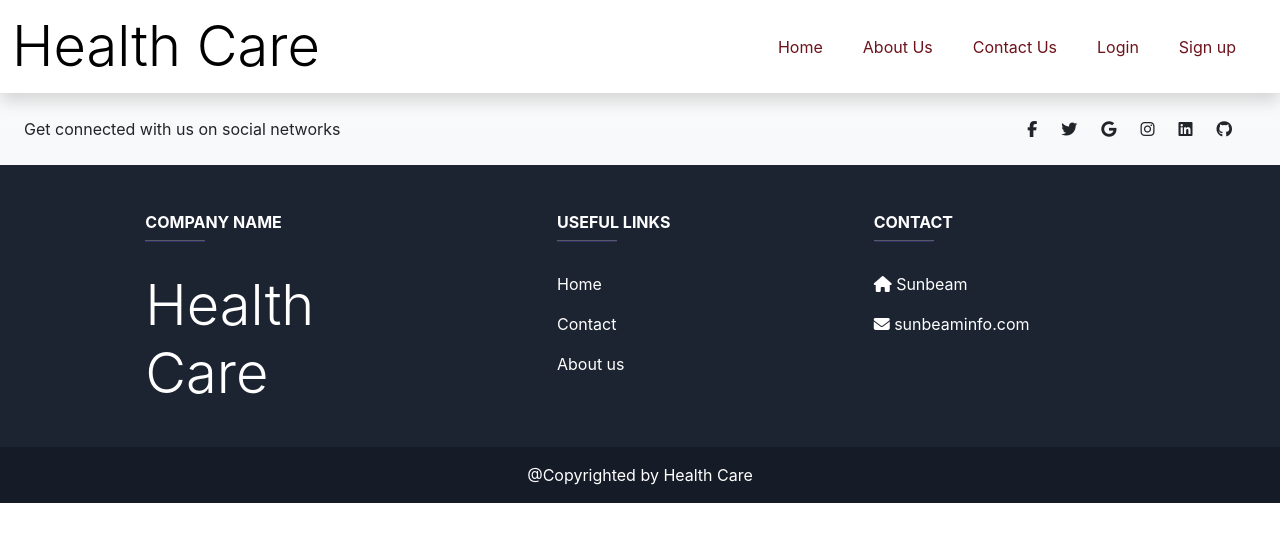
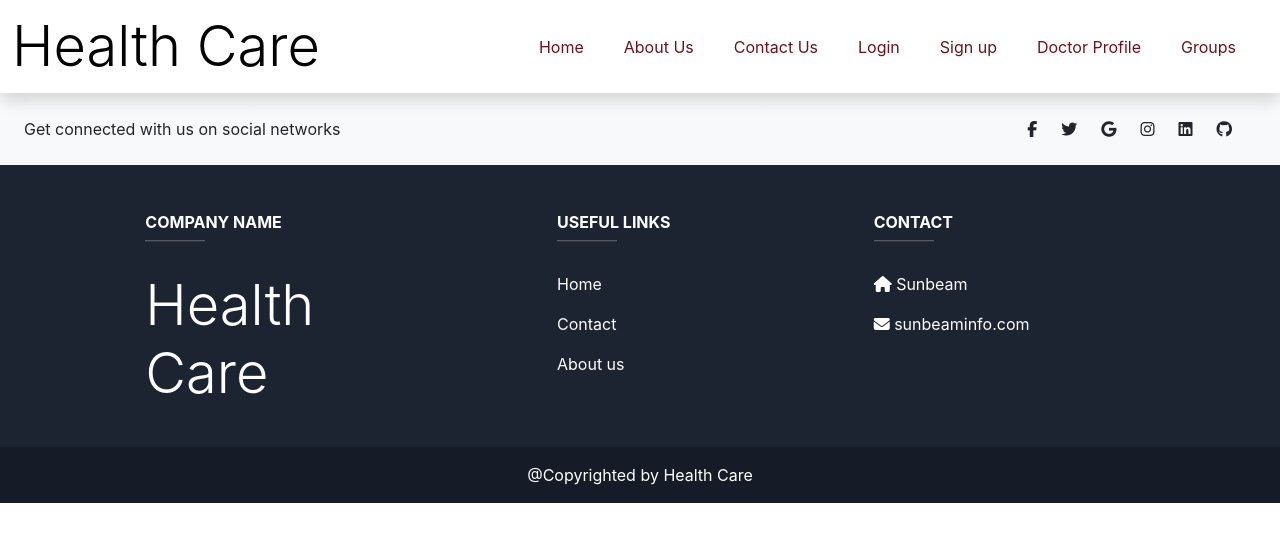
Before and after one commit to CureoiusMinds/healthcare-frontend, a React (Create React App) app: page / in a window 1280 px wide. Shown: the top 542 px of the page. Built offline with nearby package versions, Linux system fonts and the light colour scheme.

Commit message:
doctor profile added

```diff
--- a/src/components/common/Navbar.jsx
+++ b/src/components/common/Navbar.jsx
@@ -28,6 +28,12 @@ const Navbar = () => {
             <li className="nav-item me-4">
               <NavLink className="nav-link" style={{ color: "#6c131c" }} to={"/signup"}>Sign up</NavLink>
             </li>
+            <li className="nav-item me-4">
+              <NavLink className="nav-link" style={{ color: "#6c131c" }} to={"/doctorprofile"}>Doctor Profile</NavLink>
+            </li>
+            <li className="nav-item me-4">
+              <NavLink className="nav-link" style={{ color: "#6c131c" }} to={"/doctorgroups"}>Groups</NavLink>
+            </li>
           </ul>
         </div>
       </div>
```
